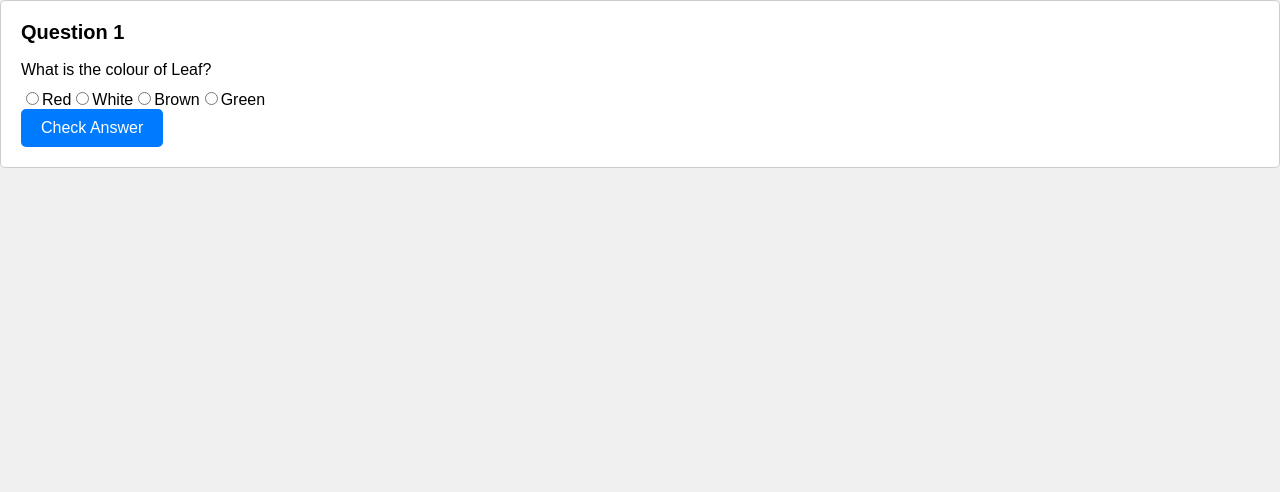
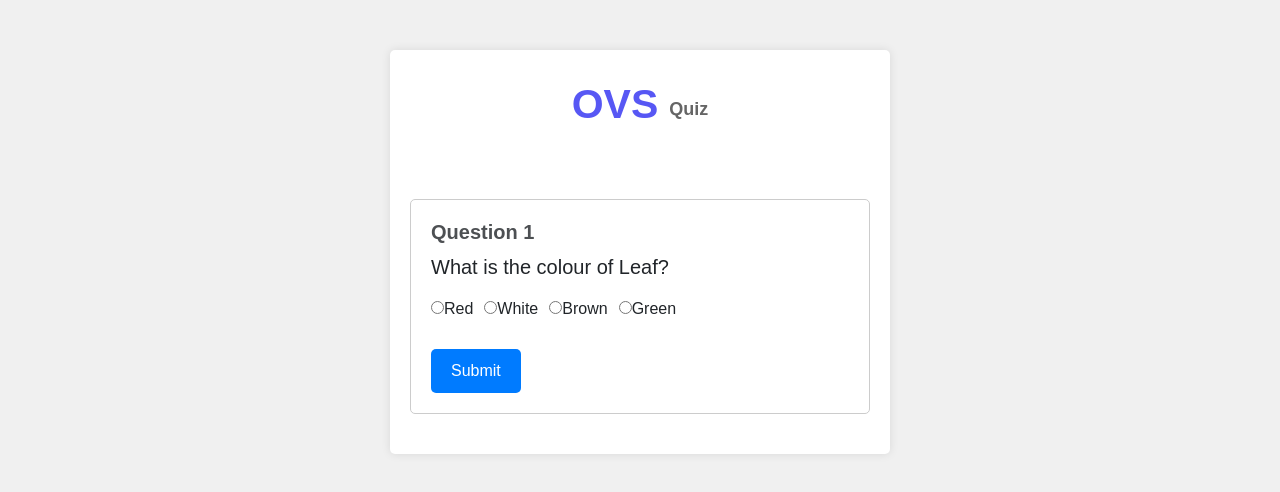
Before and after one commit to Shashan-k08/E_quiz-, a React (Create React App) app: page / in a window 1280 px wide. Shown: the top 492 px of the page. Built offline with nearby package versions, Linux system fonts and the light colour scheme.

Commit message:
code updated

```diff
--- a/public/index.html
+++ b/public/index.html
@@ -10,6 +10,8 @@
       content="Web site created using create-react-app"
     />
     <link rel="apple-touch-icon" href="%PUBLIC_URL%/logo192.png" />
+    <link rel="stylesheet" href="https://cdn.jsdelivr.net/npm/bootstrap@4.0.0/dist/css/bootstrap.min.css" integrity="sha384-Gn5384xqQ1aoWXA+058RXPxPg6fy4IWvTNh0E263XmFcJlSAwiGgFAW/dAiS6JXm" crossorigin="anonymous">
+
     <!--
       manifest.json provides metadata used when your web app is installed on a
       user's mobile device or desktop. See https://developers.google.com/web/fundamentals/web-app-manifest/
@@ -28,6 +30,10 @@
   </head>
   <body>
     <noscript>You need to enable JavaScript to run this app.</noscript>
+    <script src="https://code.jquery.com/jquery-3.2.1.slim.min.js" integrity="sha384-KJ3o2DKtIkvYIK3UENzmM7KCkRr/rE9/Qpg6aAZGJwFDMVNA/GpGFF93hXpG5KkN" crossorigin="anonymous"></script>
+    <script src="https://cdn.jsdelivr.net/npm/popper.js@1.12.9/dist/umd/popper.min.js" integrity="sha384-ApNbgh9B+Y1QKtv3Rn7W3mgPxhU9K/ScQsAP7hUibX39j7fakFPskvXusvfa0b4Q" crossorigin="anonymous"></script>
+    <script src="https://cdn.jsdelivr.net/npm/bootstrap@4.0.0/dist/js/bootstrap.min.js" integrity="sha384-JZR6Spejh4U02d8jOt6vLEHfe/JQGiRRSQQxSfFWpi1MquVdAyjUar5+76PVCmYl" crossorigin="anonymous"></script>
+
     <div id="root"></div>
     <!--
       This HTML file is a template.
--- a/src/App.css
+++ b/src/App.css
@@ -9,18 +9,38 @@
 }
 
 .container {
-  max-width: 800px;
-  margin: 0 auto;
+  max-width: 500px;
+  /* margin: 0 auto; */
   padding: 20px;
+  margin-top: 50px;
   background-color: #ffffff;
   border-radius: 5px;
   box-shadow: 0 0 10px rgba(0, 0, 0, 0.1);
 }
+.heading{
+  display: flex;
+  margin-top: 10px;
+  align-items: center;
+  color: #5757f4;
+  justify-content: center;
+  font-weight: 600;
+  font-size: 41px;
 
+}
+.heading p{
+  margin-bottom: 0;
+  opacity: .6;
+  margin-left: 11px;
+  margin-top: 10px;
+  font-size: 18px;
+  color: black;
+  font-weight: 600;
+}
 /* Question and Result styles */
 .question-container {
   background-color: #fff;
   padding: 20px;
+  margin-top: 70px;
   border: 1px solid #ccc;
   border-radius: 5px;
   margin-bottom: 20px;
@@ -29,11 +49,19 @@
 .question-container h2 {
   margin-top: 0;
   font-size: 20px;
+  opacity: .8;
+  font-weight: 600;
 }
 
 .question-container p {
-  font-size: 16px;
+  font-size: 20px;
   margin-bottom: 10px;
+}
+.question-container h7{
+  font-weight: 600;
+  opacity: .8;
+  color: green;
+  font-size: 18px;
 }
 
 .question-container ul {
@@ -46,6 +74,9 @@
 }
 
 .question-container label {
+  margin-right: 11px;
+  margin-top: 5px;
+  margin-bottom: 28px;
   cursor: pointer;
 }
 
--- a/src/App.js
+++ b/src/App.js
@@ -17,13 +17,13 @@
     // Move to the next question or display the result
     if (page === 1) {
       setPage(2);
-    } else {
-      setPage(3);
+    } else if (page === 2) {
+      setPage(score === 1 ? 3 : 4); // Go to result page if score is 1, otherwise, go to the next question
     }
   };
-
   return (
-    <div className="App">
+    <div className="container">
+      <h3 className='heading'> OVS<p>Quiz</p></h3>
       {page === 1 && <Question1 onNextPage={handleNextPage} />}
       {page === 2 && <Question2 onNextPage={handleNextPage} />}
       {page === 3 && <Result score={score} />}
--- a/src/component/Question1.jsx
+++ b/src/component/Question1.jsx
@@ -7,6 +7,10 @@
 
   const handleAnswerChange = (option) => {
     setSelectedOption(option);
+  };
+
+  const moveToNextQuestion = () => {
+    onNextPage(true); // Move to the next question
   };
 
   const checkAnswer = () => {
@@ -63,10 +67,11 @@
           Green
         </label>
       </form>
-      {showCorrectAnswer && <p>The correct answer is: Green</p>}
-      <button onClick={checkAnswer} disabled={showCorrectAnswer}>
-        {showCorrectAnswer ? 'Next' : 'Check Answer'}
+      {showCorrectAnswer && <p>Correct answer :<h7>Green</h7> </p>}
+     <button onClick={checkAnswer} disabled={showCorrectAnswer}>
+        {showCorrectAnswer ? 'Next' : 'Submit'}
       </button>
+
     </div>
   );
 };
--- a/src/component/Question2.jsx
+++ b/src/component/Question2.jsx
@@ -1,4 +1,4 @@
-// Question2.js
+
 import React, { useState } from 'react';
 
 const Question2 = ({ onNextPage }) => {
@@ -9,11 +9,14 @@
     setSelectedOption(option);
   };
 
+  const moveToNextQuestion = () => {
+    onNextPage(true);
+  };
   const checkAnswer = () => {
     if (selectedOption === 'BJP') {
-      onNextPage(true); // Move to the next question if the answer is correct
+      onNextPage(true);
     } else {
-      setShowCorrectAnswer(true); // Display the correct answer
+      setShowCorrectAnswer(true);
     }
   };
 
@@ -63,9 +66,9 @@
           SP
         </label>
       </form>
-      {showCorrectAnswer && <p>The correct answer is: BJP</p>}
+      {showCorrectAnswer && <p> Correct answer :<h7> BJP</h7></p>}
       <button onClick={checkAnswer} disabled={showCorrectAnswer}>
-        {showCorrectAnswer ? 'Next' : 'Check Answer'}
+        {showCorrectAnswer ? 'Next' : 'Submit'}
       </button>
     </div>
   );
```
